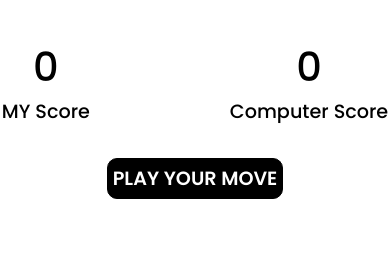
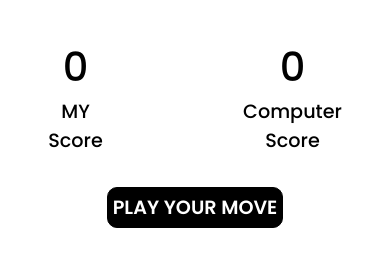
Before and after one commit to sahilkumarsharmamaster/rock-paper-scissor-game-, a plain HTML site: page index.html in a window 390 px wide. Shown: the part 833-1093 px from the top of the page. Before the commit the page ends 1064 px from the top, so only its background shows below. Drawn offline with Linux system fonts and the light colour scheme.

Commit message:
Update style.css

```diff
--- a/style.css
+++ b/style.css
@@ -25,6 +25,8 @@ header{
      }
      .response{
          font-size: large;
+         margin-left : 3rem;
+          margin-right : 3rem;
      }
 }
 img:hover{
@@ -54,7 +56,7 @@ img{
 }
 .response{
     display: flex;
-   width: 100%;
+
    justify-content: center;
    gap: 140px;
   text-align: center;
```
